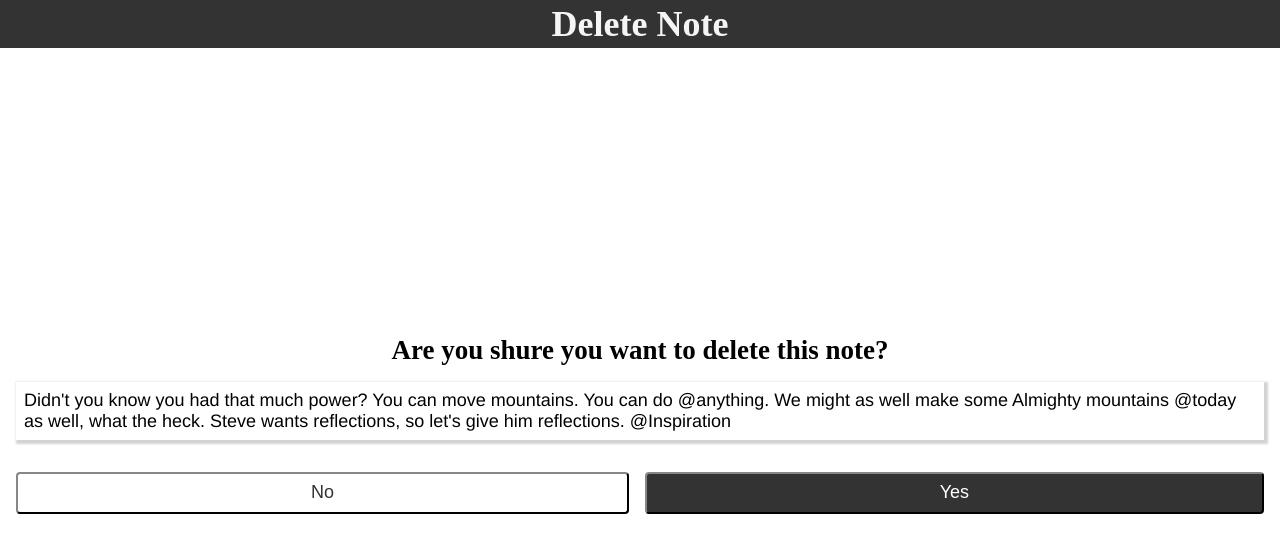
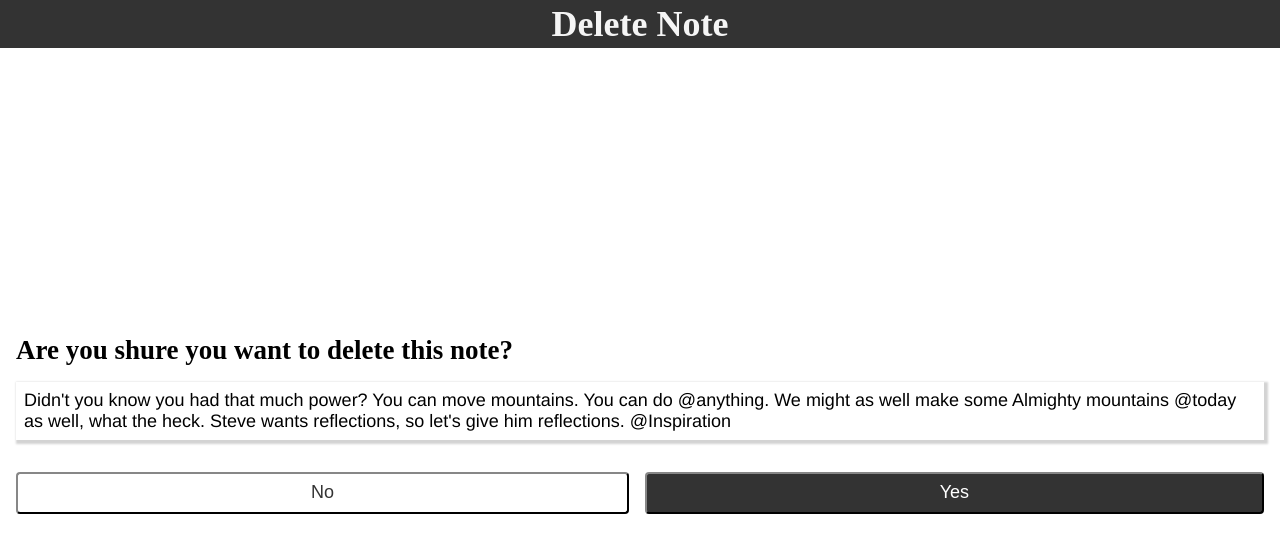
Before and after one commit to jamarob/jotter, a React (Create React App) app: page /delete/05a7c533-57dd-48e3-bac5-9eee2d4e580a in a window 1280 px wide. Shown: the top 552 px of the page. Built offline with nearby package versions, Linux system fonts and the light colour scheme.

Commit message:
Make note text full width

```diff
--- a/src/pages/DeleteNotePage.js
+++ b/src/pages/DeleteNotePage.js
@@ -45,7 +45,7 @@ const Main = styled.main`
   display: flex;
   flex-direction: column;
   justify-content: center;
-  align-items: center;
+  align-items: stretch;
   padding: 16px;
   gap: 16px;
 
```
